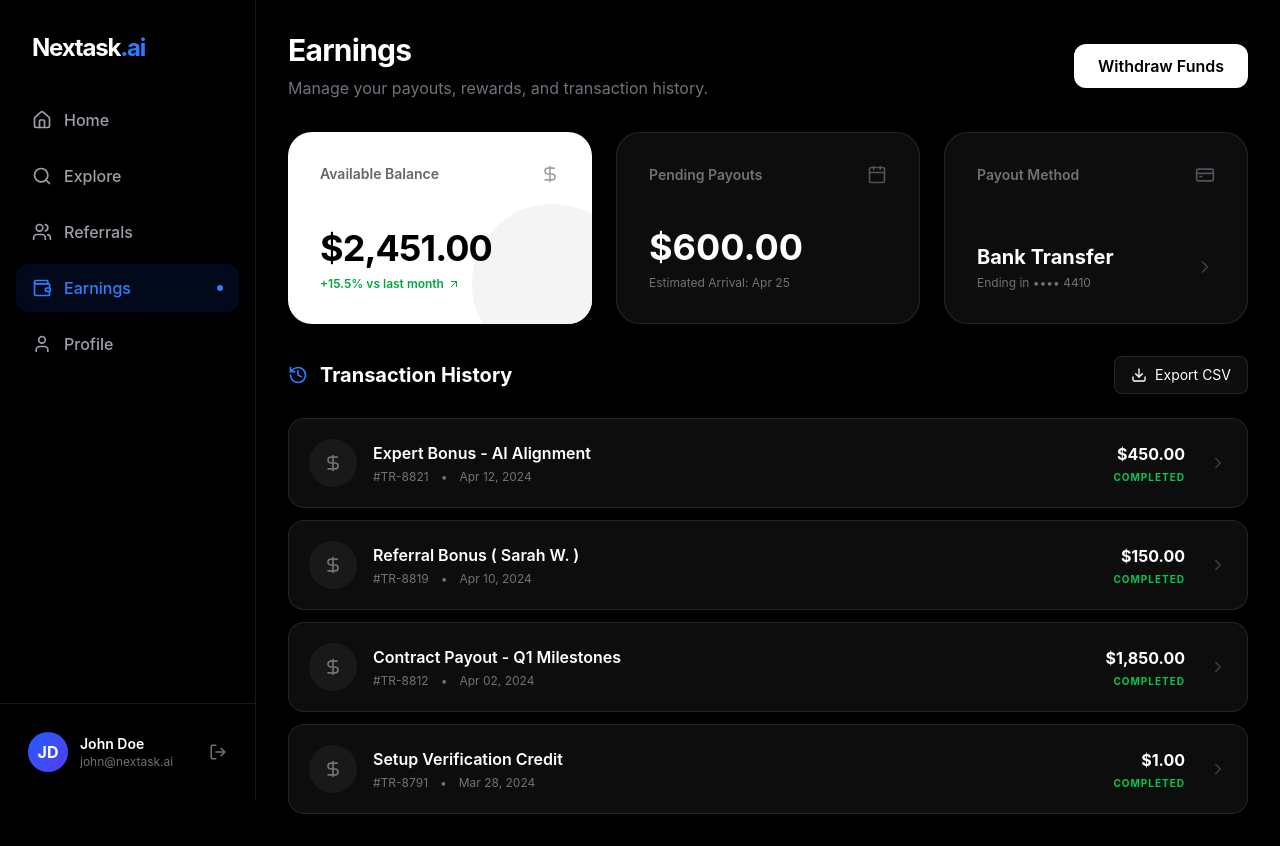
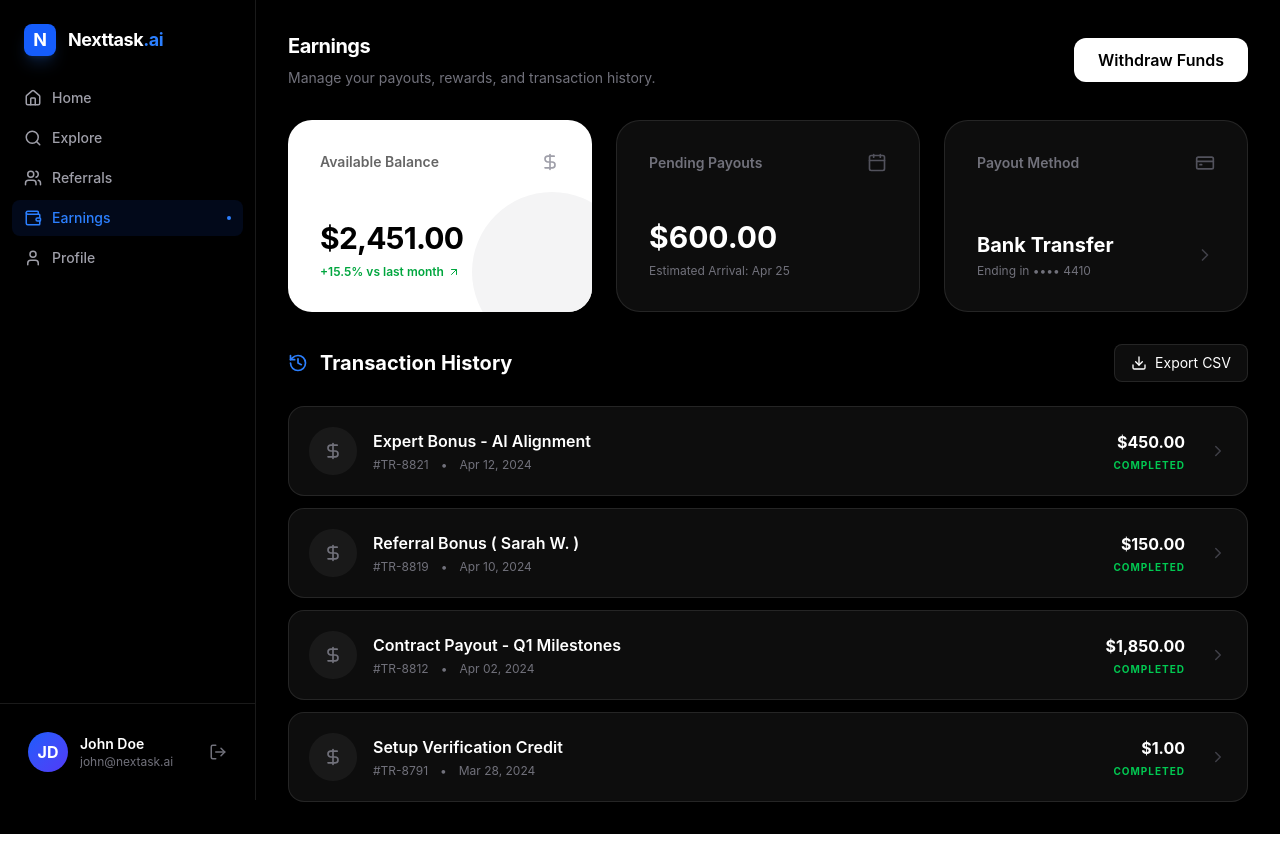
Before and after one commit to Richmondeke/nextask-ai, a Next.js app: page /dashboard/earnings in a window 1280 px wide. Built offline with nearby package versions, Linux system fonts and the light colour scheme.

Commit message:
chore: branding refinement and layout compaction to Nexttask

```diff
--- a/src/app/dashboard/earnings/page.tsx
+++ b/src/app/dashboard/earnings/page.tsx
@@ -25,8 +25,8 @@ export default function EarningsPage() {
             {/* Header */}
             <div className="flex items-center justify-between">
                 <div>
-                    <h1 className="text-3xl font-bold tracking-tight">Earnings</h1>
-                    <p className="text-zinc-500 mt-2">Manage your payouts, rewards, and transaction history.</p>
+                    <h1 className="text-xl font-bold tracking-tight">Earnings</h1>
+                    <p className="text-zinc-500 mt-2 text-sm">Manage your payouts, rewards, and transaction history.</p>
                 </div>
                 <button className="flex items-center gap-2 px-6 py-2.5 rounded-xl bg-white text-black font-semibold hover:bg-zinc-200 transition-colors">
                     Withdraw Funds
@@ -41,7 +41,7 @@ export default function EarningsPage() {
                         <DollarSign size={20} className="text-zinc-400" />
                     </div>
                     <div className="relative z-10">
-                        <h2 className="text-4xl font-bold tracking-tight">$2,451.00</h2>
+                        <h2 className="text-3xl font-bold tracking-tight">$2,451.00</h2>
                         <p className="text-xs font-semibold text-green-600 mt-2 flex items-center gap-1">
                             +15.5% vs last month <ArrowUpRight size={12} />
                         </p>
@@ -57,7 +57,7 @@ export default function EarningsPage() {
                         <Calendar size={20} className="text-zinc-600" />
                     </div>
                     <div>
-                        <h2 className="text-4xl font-bold text-white">$600.00</h2>
+                        <h2 className="text-3xl font-bold text-white">$600.00</h2>
                         <p className="text-xs text-zinc-500 mt-2">Estimated Arrival: Apr 25</p>
                     </div>
                 </div>
--- a/src/app/dashboard/explore/page.tsx
+++ b/src/app/dashboard/explore/page.tsx
@@ -63,8 +63,8 @@ export default function ExplorePage() {
             {/* Header */}
             <div className="flex flex-col md:flex-row md:items-center justify-between gap-4">
                 <div>
-                    <h1 className="text-3xl font-bold tracking-tight">Explore Roles</h1>
-                    <p className="text-zinc-500 mt-2">Find your next project curated for your expertise.</p>
+                    <h1 className="text-xl font-bold tracking-tight">Explore Roles</h1>
+                    <p className="text-zinc-500 mt-2 text-sm">Find your next project curated for your expertise.</p>
                 </div>
                 <div className="flex items-center gap-3">
                     <div className="relative group">
--- a/src/app/dashboard/page.tsx
+++ b/src/app/dashboard/page.tsx
@@ -28,7 +28,7 @@ export default function DashboardPage() {
         <div className="space-y-8">
             {/* Header */}
             <div>
-                <h1 className="text-3xl font-bold tracking-tight">Welcome back, John</h1>
+                <h1 className="text-xl font-bold tracking-tight">Welcome back, John</h1>
                 <p className="text-zinc-500 mt-2">Here's what's happening with your applications today.</p>
             </div>
 
--- a/src/app/dashboard/profile/page.tsx
+++ b/src/app/dashboard/profile/page.tsx
@@ -28,8 +28,8 @@ export default function ProfilePage() {
                 </div>
                 <div className="text-center md:text-left space-y-4">
                     <div>
-                        <h1 className="text-4xl font-bold tracking-tight">John Doe</h1>
-                        <p className="text-zinc-500 text-lg">Senior Machine Learning Engineer</p>
+                        <h1 className="text-2xl font-bold tracking-tight">John Doe</h1>
+                        <p className="text-zinc-500 text-base">Senior Machine Learning Engineer</p>
                     </div>
                     <div className="flex flex-wrap items-center justify-center md:justify-start gap-4 text-sm text-zinc-400">
                         <span className="flex items-center gap-2"><MapPin size={16} className="text-blue-500" /> San Francisco, CA</span>
--- a/src/app/enterprise/page.tsx
+++ b/src/app/enterprise/page.tsx
@@ -127,7 +127,7 @@ export default function EnterprisePage() {
                 <div className="bg-primary rounded-[48px] p-12 md:p-24 text-white text-center">
                     <h2 className="text-4xl md:text-6xl font-bold mb-8">Ready to evolve?</h2>
                     <p className="text-primary-foreground/80 text-lg md:text-xl mb-12 max-w-2xl mx-auto">
-                        Join the world's most innovative enterprises building their future with Nextask AI.
+                        Join the world's most innovative enterprises building their future with Nexttask AI.
                     </p>
                     <button className="bg-white text-primary px-10 py-5 rounded-full font-bold text-lg hover:bg-gray-100 transition-all">
                         Schedule an onboarding call
--- a/src/app/experts/page.tsx
+++ b/src/app/experts/page.tsx
@@ -44,7 +44,7 @@ export default function ExpertsPage() {
                             transition={{ duration: 0.5, delay: 0.1 }}
                             className="text-xl text-secondary mb-10 max-w-xl leading-relaxed"
                         >
-                            Nextask connects the world's most talented developers and researchers
+                            Nexttask connects the world's most talented developers and researchers
                             with high-impact AI opportunities. Join thousands of experts building
                             the future of intelligence.
                         </motion.p>
--- a/src/app/layout.tsx
+++ b/src/app/layout.tsx
@@ -13,8 +13,8 @@ const geistMono = Geist_Mono({
 });
 
 export const metadata: Metadata = {
-  title: "Nextask.ai | Shaping the Future of AI",
-  description: "Nextask connects the world's top AI professionals with leading AI labs and enterprises. Find top-tier, remote AI roles.",
+  title: "Nexttask.ai | Shaping the Future of AI",
+  description: "Nexttask connects the world's top AI professionals with leading AI labs and enterprises. Find top-tier, remote AI roles.",
 };
 
 export default function RootLayout({
--- a/src/app/research/page.tsx
+++ b/src/app/research/page.tsx
@@ -55,7 +55,7 @@ export default function ResearchPage() {
                         transition={{ duration: 0.5, delay: 0.2 }}
                         className="max-w-3xl text-xl md:text-2xl text-secondary leading-relaxed"
                     >
-                        Nextask.ai Research is dedicated to building the infrastructure for the next
+                        Nexttask.ai Research is dedicated to building the infrastructure for the next
                         leap in artificial intelligence. We focus on the intersection of data quality,
                         human feedback, and model evaluation.
                     </motion.p>
@@ -83,7 +83,7 @@ export default function ResearchPage() {
                 {/* Benchmark Feature */}
                 <div className="rounded-[40px] bg-black text-white p-12 md:p-20 relative overflow-hidden">
                     <div className="relative z-10 max-w-2xl">
-                        <h2 className="text-4xl md:text-5xl font-bold mb-8">Nextask Benchmark v1.0</h2>
+                        <h2 className="text-4xl md:text-5xl font-bold mb-8">Nexttask Benchmark v1.0</h2>
                         <p className="text-gray-400 text-lg mb-10 leading-relaxed">
                             Our proprietary benchmark tests models on complex coding, logical reasoning,
                             and agentic behavior. We provide the most accurate measure of a model's
--- a/src/components/DashboardSidebar.tsx
+++ b/src/components/DashboardSidebar.tsx
@@ -28,14 +28,19 @@ export default function DashboardSidebar() {
     return (
         <div className="w-64 h-screen bg-black border-r border-white/10 flex flex-col fixed left-0 top-0 z-50">
             {/* Logo */}
-            <div className="p-8">
-                <Link href="/" className="text-2xl font-bold tracking-tighter text-white">
-                    Nextask<span className="text-blue-500">.ai</span>
+            <div className="p-6">
+                <Link href="/" className="flex items-center gap-3 group">
+                    <div className="w-8 h-8 bg-blue-600 rounded-lg flex items-center justify-center text-white font-bold text-lg shadow-lg shadow-blue-500/20 group-hover:scale-105 transition-transform">
+                        N
+                    </div>
+                    <span className="text-lg font-bold tracking-tight text-white">
+                        Nexttask<span className="text-blue-500">.ai</span>
+                    </span>
                 </Link>
             </div>
 
             {/* Navigation */}
-            <nav className="flex-1 px-4 space-y-2">
+            <nav className="flex-1 px-3 space-y-1">
                 {sidebarLinks.map((link) => {
                     const isActive = pathname === link.href;
                     const Icon = link.icon;
@@ -44,19 +49,19 @@ export default function DashboardSidebar() {
                         <Link
                             key={link.name}
                             href={link.href}
-                            className={`flex items-center justify-between px-4 py-3 rounded-xl transition-all duration-200 group ${isActive
-                                    ? 'bg-blue-600/10 text-blue-500'
-                                    : 'text-zinc-400 hover:bg-white/5 hover:text-white'
+                            className={`flex items-center justify-between px-3 py-2 rounded-lg transition-all duration-200 group ${isActive
+                                ? 'bg-blue-600/10 text-blue-500'
+                                : 'text-zinc-400 hover:bg-white/5 hover:text-white'
                                 }`}
                         >
-                            <div className="flex items-center gap-3">
-                                <Icon size={20} className={isActive ? 'text-blue-500' : 'text-zinc-400 group-hover:text-white'} />
-                                <span className="font-medium">{link.name}</span>
+                            <div className="flex items-center gap-2.5">
+                                <Icon size={18} className={isActive ? 'text-blue-500' : 'text-zinc-400 group-hover:text-white'} />
+                                <span className="text-sm font-medium">{link.name}</span>
                             </div>
                             {isActive && (
                                 <motion.div
                                     layoutId="activeTab"
-                                    className="w-1.5 h-1.5 rounded-full bg-blue-500"
+                                    className="w-1 h-1 rounded-full bg-blue-500"
                                 />
                             )}
                         </Link>
--- a/src/components/Footer.tsx
+++ b/src/components/Footer.tsx
@@ -36,7 +36,7 @@ export default function Footer() {
                 <div className="grid grid-cols-2 md:grid-cols-4 lg:grid-cols-5 gap-12 mb-20">
                     <div className="col-span-2">
                         <Link href="/" className="text-2xl font-bold tracking-tight mb-6 block">
-                            Nextask<span className="text-primary">.ai</span>
+                            Nexttask<span className="text-primary">.ai</span>
                         </Link>
                         <p className="text-secondary max-w-xs text-sm leading-relaxed">
                             Defining the future of work by connecting the world's top AI professionals
@@ -65,7 +65,7 @@ export default function Footer() {
 
                 <div className="pt-10 border-t border-border flex flex-col md:flex-row items-center justify-between gap-6">
                     <p className="text-xs text-secondary">
-                        © {new Date().getFullYear()} Nextask AI. All rights reserved.
+                        © {new Date().getFullYear()} Nexttask AI. All rights reserved.
                     </p>
                     <div className="flex items-center gap-6">
                         <Link href="#" className="text-xs text-secondary hover:text-foreground">Terms</Link>
```
Also changed, not shown: src/app/dashboard/referrals/page.tsx (+6 -6 lines), src/components/Navbar.tsx (+7 -2 lines).
